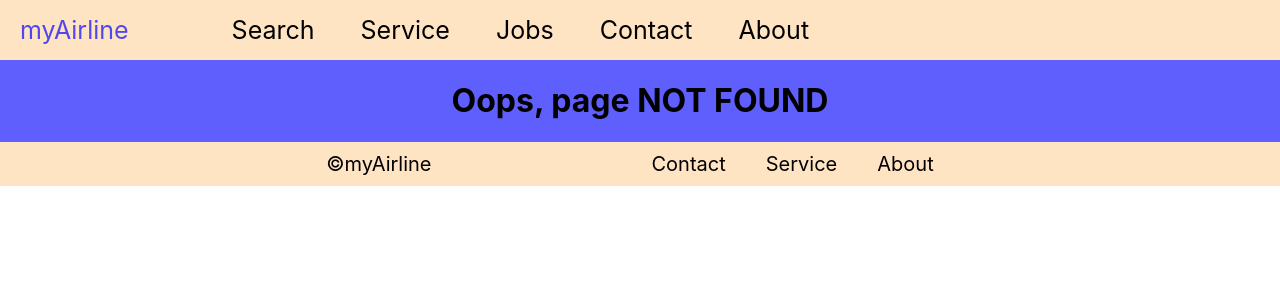
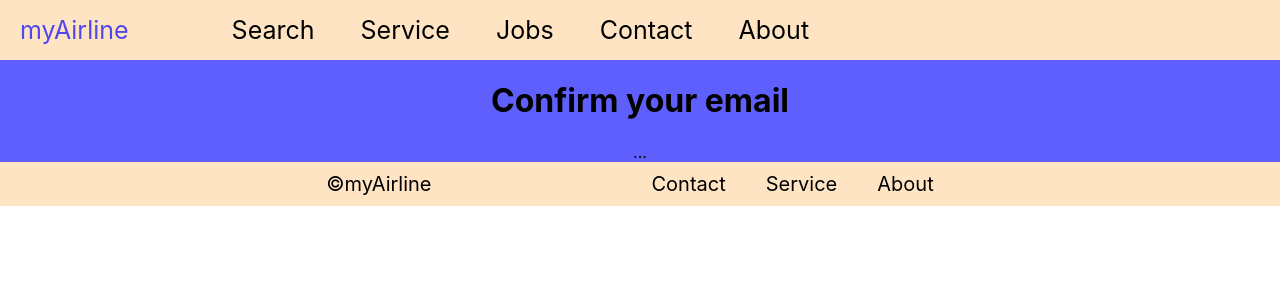
Before and after one commit to flobbe9/myAirline-frontend, a React (Create React App) app: page /register/confirmEmail in a window 1280 px wide. Before the commit this address had no page. Shown: the top 300 px of the page. Built offline with nearby package versions, Linux system fonts and the light colour scheme.

Commit message:
feat: add confirm email draft

```diff
--- a/src/App.tsx
+++ b/src/App.tsx
@@ -13,6 +13,7 @@ import Test from "./components/test/Test.tsx";
 import BookingOptions from './components/bookingOptions/BookingOptions.tsx';
 import Register from './components/userDetails/Register.tsx';
 import Login from './components/userDetails/Login.tsx';
+import ConfirmEmail from './components/userDetails/ConfirmEmail.tsx';
 
 
 export default function App() {
@@ -25,6 +26,7 @@ export default function App() {
 					<Route path="/" element={<SearchFlight />} />
 					<Route path="/searchResult/:from/:to/:date/:time" element={<SearchResult />} />
 					<Route path="/searchResult/bookingOptions/:id" element={<BookingOptions />} />
+					<Route path="/register/confirmEmail" element={<ConfirmEmail />} />
 					<Route path="/register" element={<Register />} />
 					<Route path="/login" element={<Login />} />
 					<Route path="/service" element={<Service />}/>
--- /dev/null
+++ b/src/components/userDetails/ConfirmEmail.tsx
@@ -0,0 +1,14 @@
+import React from "react";
+
+
+export default function ConfirmEmail(props) {
+
+    const className = "ConfirmEmail";
+
+    return (
+        <div className={className}>
+            <h1>Confirm your email</h1>
+
+            <div>...</div>
+        </div>)
+}
```
Also changed, not shown: src/components/userDetails/ConfirmEmail.css (added).
